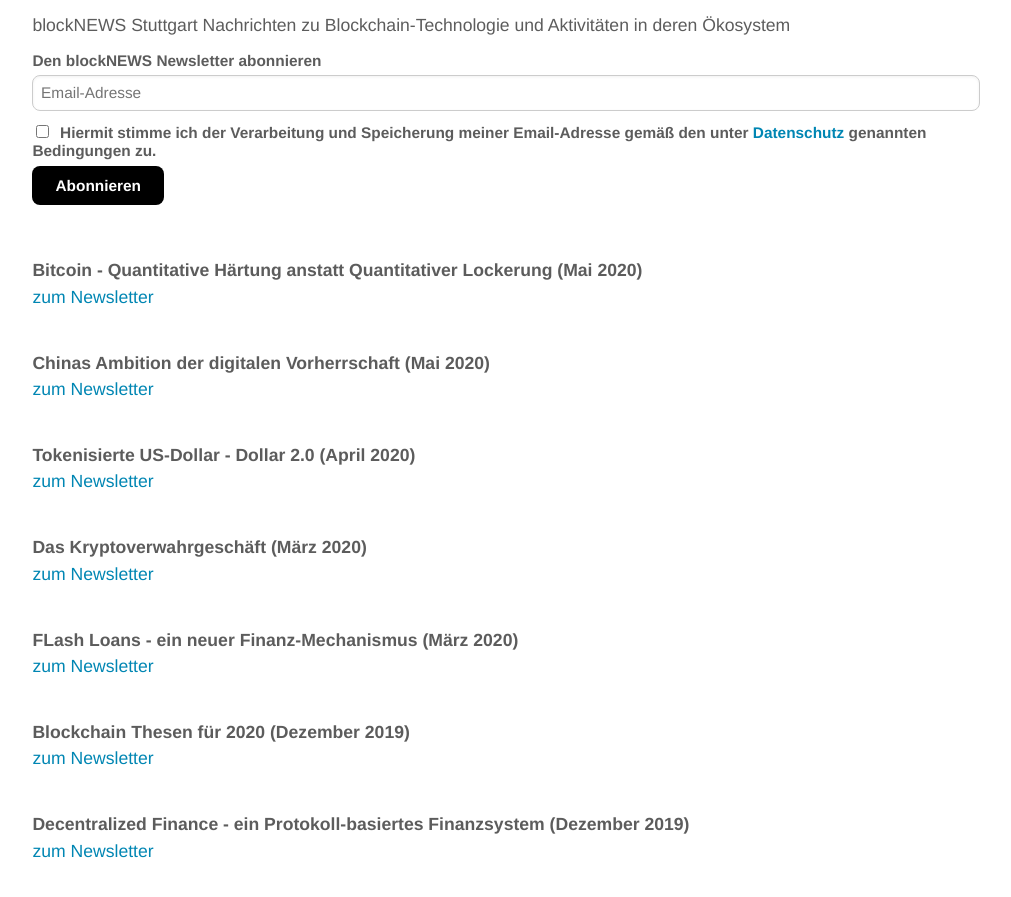
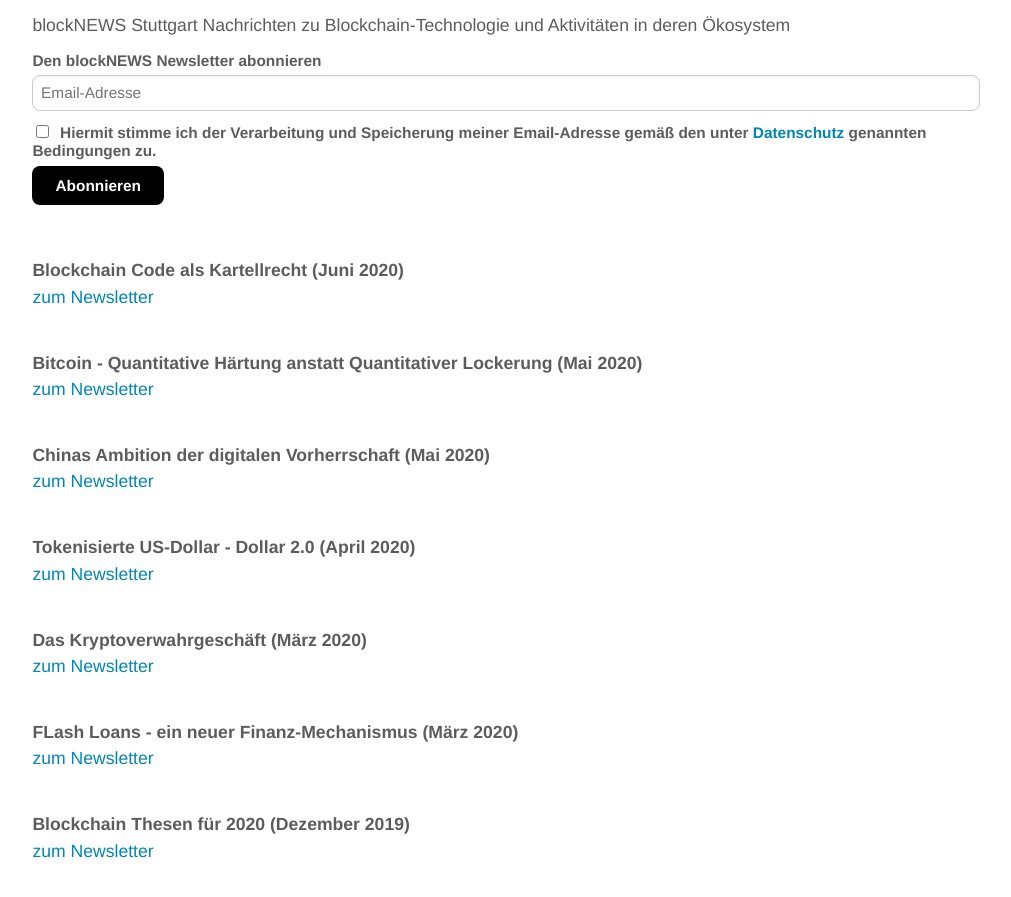
Before and after one commit to blocklab/site, a Jekyll site: the page built from newsletter.md, in a window 1280 px wide and 900 px high, scrolled down 529 px. Shown: the top 897 px of the window, without its empty margins (134-1145 px from the left). Built offline with Jekyll 4.4.1, drawn with Linux system fonts in a browser that asks for light colours; comment, search, counter and statistics services are not loaded.

Commit message:
Update newsletter.md

```diff
--- a/newsletter.md
+++ b/newsletter.md
@@ -33,6 +33,11 @@ Nachrichten zu Blockchain-Technologie und Aktivitäten in deren Ökosystem
 <!--End mc_embed_signup-->
 
 <br>
+<br>
+**Blockchain Code als Kartellrecht (Juni 2020)**
+<br>
+[zum Newsletter](https://mailchi.mp/581fb9ae2e01/blockchain-code-als-kartellrecht)
+
 <br>
 **Bitcoin - Quantitative Härtung anstatt Quantitativer Lockerung (Mai 2020)**
 <br>
```
